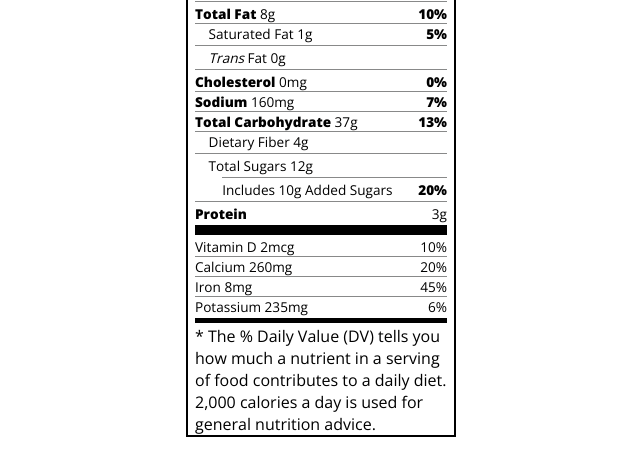
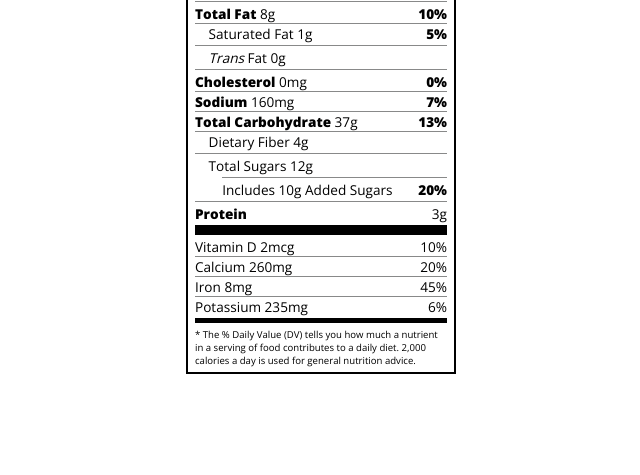
Before and after one commit to JoshMassa/nutrition-label, a plain HTML site: page index.html in a window 1280 px wide. Shown: the part 201-676 px from the top of the page, without its empty margins (319-959 px from the left). Drawn offline with nearby package versions, Linux system fonts and the light colour scheme.

Commit message:
Added styling to note class and adjusted README project screenshot

```diff
--- a/assets/css/style.css
+++ b/assets/css/style.css
@@ -84,6 +84,11 @@ p {
     height: 5px;
 }
 
+.note {
+    font-size: 0.6rem;
+    margin: 5px 0;
+  }
+
 .right {
     justify-content: flex-end;
 }
```
Also changed, not shown: assets/images/nutrition-label.png.
